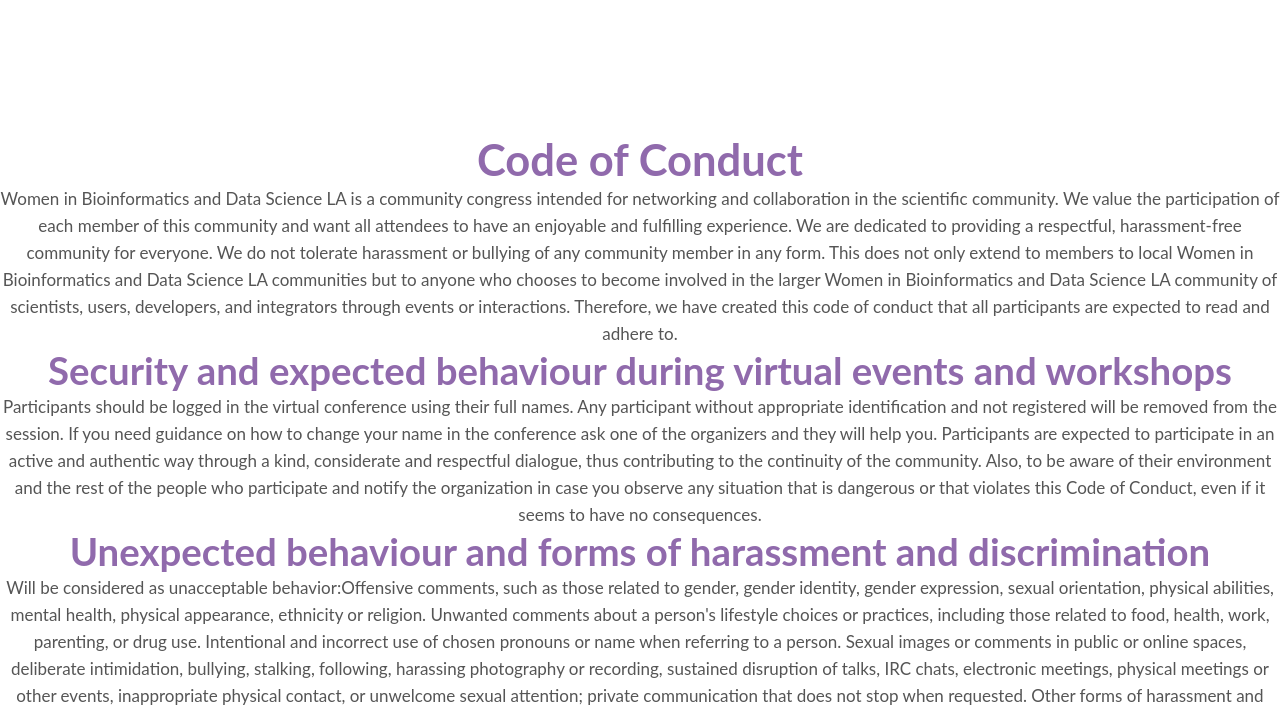
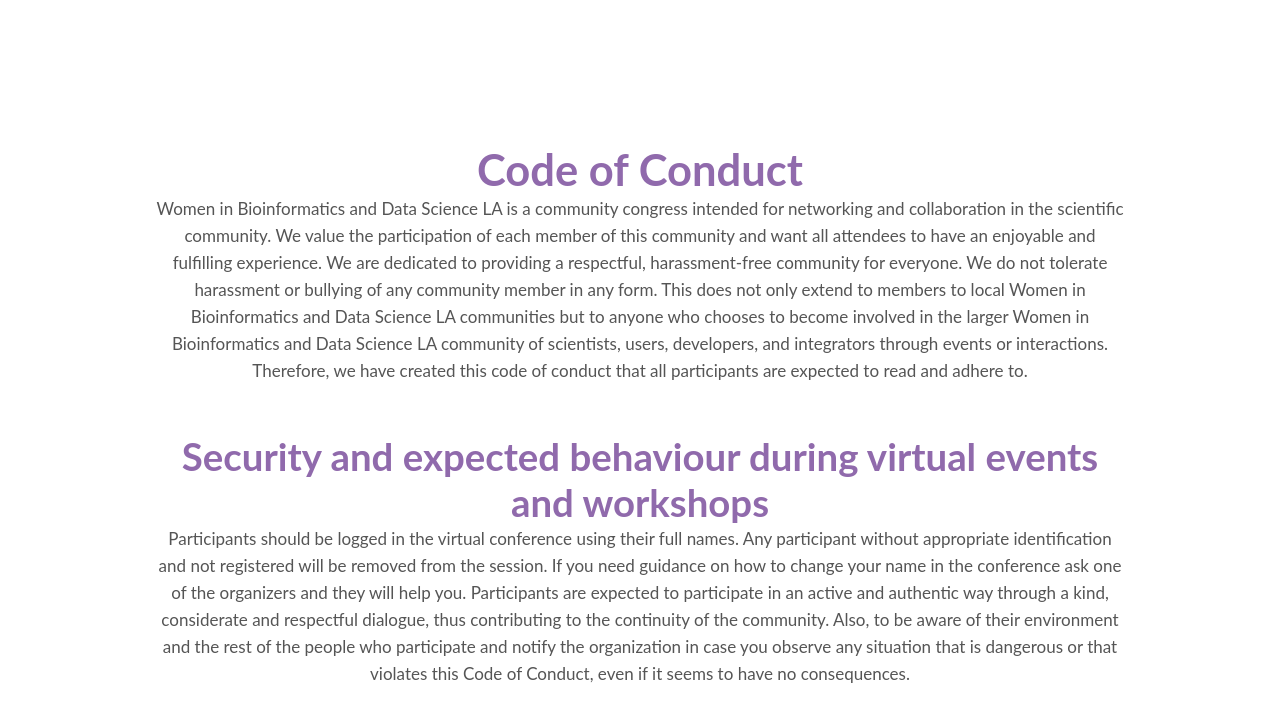
Before and after one commit to WomenBioinfoDataScLA/2WBDSLA, a plain HTML site: page index.html in a window 1280 px wide. Both pictures are taken after a click on the element "Code of Conduct". Shown: the part 72-787 px from the top of the page. Drawn offline with nearby package versions, Linux system fonts and the light colour scheme; a web font is replaced by a local one.

Commit message:
code section finished

```diff
--- a/assets/js/index.js
+++ b/assets/js/index.js
@@ -14,6 +14,11 @@ function enableElement(element) {
 }
 
 function renderCodeCon() {
+    const introDiv = document.createElement('div');
+    const secDiv = document.createElement('div');
+    const consequenceDiv = document.createElement('div');
+    const unexpectedDiv = document.createElement('div');
+    const reportDiv = document.createElement('div');
     const h2 = document.createElement('h2');
     const h3Security = document.createElement('h3');
     const h3Unexpected = document.createElement('h3');
@@ -24,28 +29,51 @@ function renderCodeCon() {
     const pConsequence = document.createElement('p');
     const pReport = document.createElement('p');
     const pIntro = document.createElement('p');
+    const imgBottom = document.createElement('img');
+    const imgTop = document.createElement('img');
+
 
     h2.innerHTML = "Code of Conduct";
+    pIntro.innerHTML = 'Women in Bioinformatics and Data Science LA is a community congress intended for networking and collaboration in the scientific community. We value the participation of each member of this community and want all attendees to have an enjoyable and fulfilling experience. We are dedicated to providing a respectful, harassment-free community for everyone. We do not tolerate harassment or bullying of any community member in any form. This does not only extend to members to local Women in Bioinformatics and Data Science LA communities but to anyone who chooses to become involved in the larger Women in Bioinformatics and Data Science LA community of scientists, users, developers, and integrators through events or interactions. Therefore, we have created this code of conduct that all participants are expected to read and adhere to.';
+
     h3Security.innerHTML = "Security and expected behaviour during virtual events and workshops";
-    h3Unexpected.innerHTML = "Unexpected behaviour and forms of harassment and discrimination";
-    h3Consequence.innerHTML = "Consequences for Harassment and Discrimination";
-    h3Report.innerHTML = "How to Report Harassment and Discrimination";
-    pIntro.innerHTML = 'Women in Bioinformatics and Data Science LA is a community congress intended for networking and collaboration in the scientific community. We value the participation of each member of this community and want all attendees to have an enjoyable and fulfilling experience. We are dedicated to providing a respectful, harassment-free community for everyone. We do not tolerate harassment or bullying of any community member in any form. This does not only extend to members to local Women in Bioinformatics and Data Science LA communities but to anyone who chooses to become involved in the larger Women in Bioinformatics and Data Science LA community of scientists, users, developers, and integrators through events or interactions. Therefore, we have created this code of conduct that all participants are expected to read and adhere to.';
-    pConsequence.innerHTML = "If a participant engages in harassing behavior, representatives of the community may take reasonable action they deem appropriate, including warning the offender, expulsion from any Women in Bioinformatics and Data Science LA event, or expulsion from mailing lists, IRC chats, discussion boards and other electronic communications channels to resolve the issue. This may include expulsion from Women in Bioinformatics and Data Science LA conference.";
-    pReport.innerHTML = 'If you are being harassed, notice that someone else is being harassed, or have any other concerns, please act to intercede or ask for help from any member of the Women in Bioinformatics and Data Science LA community, IRC chat admins, website admins, or organizers/representatives of any physical events put on under the auspices of Women in Bioinformatics and Data Science LA. We encourage you to report any incident of harassment, discrimination, or unacceptable behavior as soon as possible. The Women in Bioinformatics and Data Science LA leadership team will take great care to ensure that the assistance provided meets the needs of attendees who were affected.';
-    pUnexpected.innerHTML = "Will be considered as unacceptable behavior:Offensive comments, such as those related to gender, gender identity, gender expression, sexual orientation, physical abilities, mental health, physical appearance, ethnicity or religion. Unwanted comments about a person's lifestyle choices or practices, including those related to food, health, work, parenting, or drug use. Intentional and incorrect use of chosen pronouns or name when referring to a person. Sexual images or comments in public or online spaces, deliberate intimidation, bullying, stalking, following, harassing photography or recording, sustained disruption of talks, IRC chats, electronic meetings, physical meetings or other events, inappropriate physical contact, or unwelcome sexual attention; private communication that does not stop when requested. Other forms of harassment and discriminatory behavior include, but are not limited to: offensive verbal comments related to gender, gender identity and expression, sexual orientation, ability, physical appearance, body size, race, ethnicity, religion, socioeconomic status, caste or creed and are considered unacceptable. If any of these behaviors is detected or reported, participants will be asked to stop and to comply immediately.";
     pSecurity.innerHTML = 'Participants should be logged in the virtual conference using their full names. Any participant without appropriate identification and not registered will be removed from the session. If you need guidance on how to change your name in the conference ask one of the organizers and they will help you. Participants are expected to participate in an active and authentic way through a kind, considerate and respectful dialogue, thus contributing to the continuity of the community. Also, to be aware of their environment and the rest of the people who participate and notify the organization in case you observe any situation that is dangerous or that violates this Code of Conduct, even if it seems to have no consequences.';
 
-    codeSection.appendChild(h2);
-    codeSection.appendChild(pIntro);
-    codeSection.appendChild(h3Security);
-    codeSection.appendChild(pSecurity);
-    codeSection.appendChild(h3Unexpected);
-    codeSection.appendChild(pUnexpected);
-    codeSection.appendChild(h3Consequence);
-    codeSection.appendChild(pConsequence);
-    codeSection.appendChild(h3Report);
-    codeSection.appendChild(pReport);
+    h3Unexpected.innerHTML = "Unexpected behaviour and forms of harassment and discrimination";
+    pUnexpected.innerHTML = "Will be considered as unacceptable behavior:Offensive comments, such as those related to gender, gender identity, gender expression, sexual orientation, physical abilities, mental health, physical appearance, ethnicity or religion. Unwanted comments about a person's lifestyle choices or practices, including those related to food, health, work, parenting, or drug use. Intentional and incorrect use of chosen pronouns or name when referring to a person. Sexual images or comments in public or online spaces, deliberate intimidation, bullying, stalking, following, harassing photography or recording, sustained disruption of talks, IRC chats, electronic meetings, physical meetings or other events, inappropriate physical contact, or unwelcome sexual attention; private communication that does not stop when requested. Other forms of harassment and discriminatory behavior include, but are not limited to: offensive verbal comments related to gender, gender identity and expression, sexual orientation, ability, physical appearance, body size, race, ethnicity, religion, socioeconomic status, caste or creed and are considered unacceptable. If any of these behaviors is detected or reported, participants will be asked to stop and to comply immediately.";
+
+    h3Consequence.innerHTML = "Consequences for Harassment and Discrimination";
+    pConsequence.innerHTML = "If a participant engages in harassing behavior, representatives of the community may take reasonable action they deem appropriate, including warning the offender, expulsion from any Women in Bioinformatics and Data Science LA event, or expulsion from mailing lists, IRC chats, discussion boards and other electronic communications channels to resolve the issue. This may include expulsion from Women in Bioinformatics and Data Science LA conference.";
+
+    h3Report.innerHTML = "How to Report Harassment and Discrimination";
+    pReport.innerHTML = 'If you are being harassed, notice that someone else is being harassed, or have any other concerns, please act to intercede or ask for help from any member of the Women in Bioinformatics and Data Science LA community, IRC chat admins, website admins, or organizers/representatives of any physical events put on under the auspices of Women in Bioinformatics and Data Science LA. We encourage you to report any incident of harassment, discrimination, or unacceptable behavior as soon as possible. The Women in Bioinformatics and Data Science LA leadership team will take great care to ensure that the assistance provided meets the needs of attendees who were affected.';
+
+    imgBottom.src = "./assets/img/Elementos_mujer 1.png"
+    imgBottom.alt = "code-img"
+    imgBottom.classList = "code-img-women"
+
+    introDiv.appendChild(h2);
+    introDiv.appendChild(pIntro);
+
+    secDiv.appendChild(h3Security);
+    secDiv.appendChild(pSecurity);
+
+    unexpectedDiv.appendChild(h3Unexpected);
+    unexpectedDiv.appendChild(pUnexpected);
+
+    consequenceDiv.appendChild(h3Consequence);
+    consequenceDiv.appendChild(pConsequence);
+
+    reportDiv.appendChild(h3Report);
+    reportDiv.appendChild(pReport);
+
+
+    codeSection.appendChild(introDiv);
+    codeSection.appendChild(secDiv);
+    codeSection.appendChild(unexpectedDiv);
+    codeSection.appendChild(consequenceDiv);
+    codeSection.appendChild(reportDiv);
+    codeSection.appendChild(imgBottom);
 }
 
 cross.addEventListener("click", () => {
--- a/style/main.css
+++ b/style/main.css
@@ -256,6 +256,12 @@ nav a:hover{
   width: 10vw;
   margin-bottom: -5px;
 }
+
+.code-of-conduct-section {
+  padding: 5% 12%;
+  margin-top: -8%;
+}
+
 .code-suport {
   width: 24vw;
 }
@@ -270,6 +276,29 @@ nav a:hover{
   color: #4d38a5;
 }
 
+.code-of-conduct-section div {
+  margin: 5% 0;
+}
+
+.code-of-conduct-section div:hover {
+  transform: scale(1.05);
+}
+
+.code-img-women{
+  width: 11em;
+  position: absolute;
+  margin-top: -11%;
+  margin-left: -14%;
+}
+
+.code-hojas {
+  width: 11em;
+  position: absolute;
+  margin-top: -4%;
+  margin-left: 65%;
+  transform: rotate(5deg);
+}
+
 /*----------------------------- FOOTER -----------------------------*/
 
 footer {
@@ -281,6 +310,9 @@ footer {
   flex-direction: row;
   justify-content: space-around;
   align-items: center;
+  border-top-left-radius: 16%;
+  border-top-right-radius: 69%;
+  z-index: 25;
 }
 
 footer section{
```
Also changed, not shown: index.html (+1 -0 lines).
